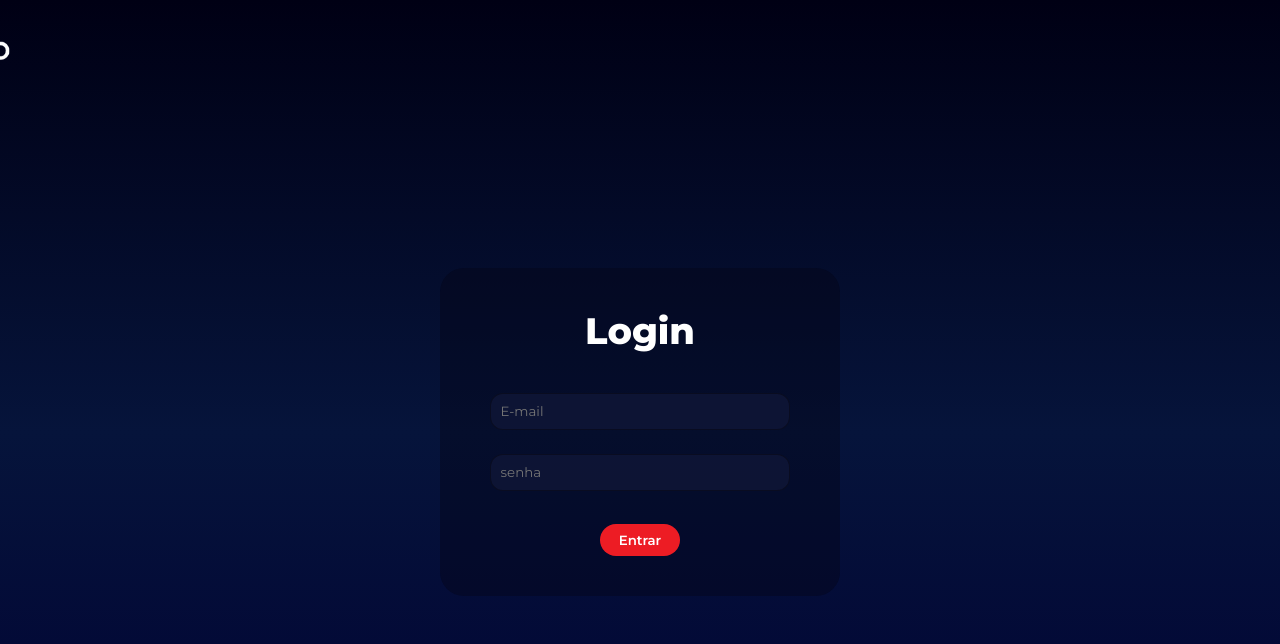
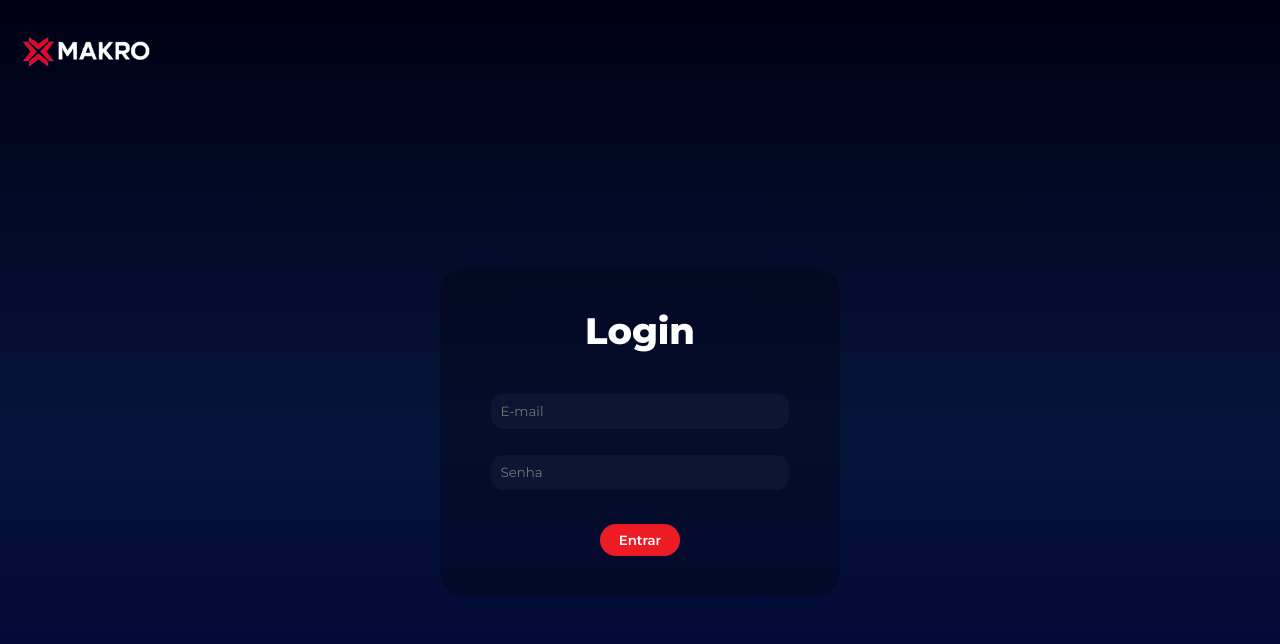
Before and after one commit to Layssaoliveira26/Project-Inovacao-Makro-Capacita, a React (Vite) app in the folder frontend-makro/: page /login_adm in a window 1280 px wide. Shown: the top 644 px of the page. Built offline with nearby package versions, Linux system fonts and the light colour scheme.

Commit message:
ajuste espaçamento

```diff
--- a/frontend-makro/src/pages/Login_Adm/Login.css
+++ b/frontend-makro/src/pages/Login_Adm/Login.css
@@ -39,7 +39,7 @@
 .logo_makro {
     position: absolute;
     top: 0;
-    left: -150px;
+    left: -10px;
     margin: 0;
     padding: 0;
 }
--- a/frontend-makro/src/pages/Login_Adm/Login.jsx
+++ b/frontend-makro/src/pages/Login_Adm/Login.jsx
@@ -12,7 +12,7 @@ function Login() {
                 <input type='email' placeholder='E-mail'/>
                 </div>
                 <div className='input_group'>
-                <input type='password'placeholder='senha'/>
+                <input type='password'placeholder='Senha'/>
                 </div>
                 <button className='enter_btn'>Entrar</button>
             </div>
```
